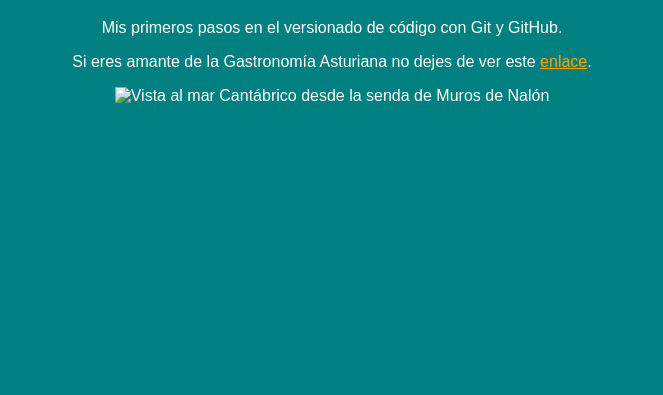
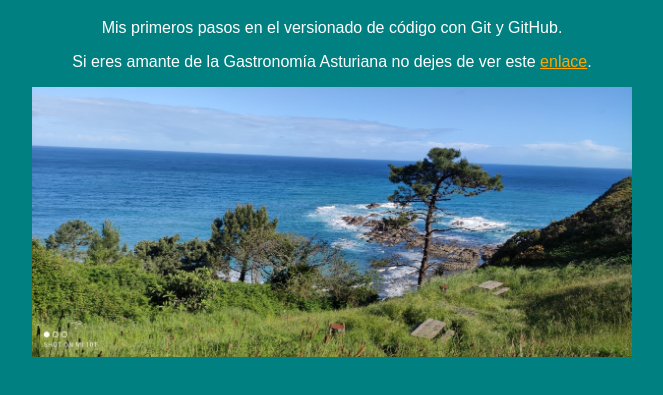
Before and after one commit to CovadongaQS/practicando-git-main, a plain HTML site: page index.html in a window 1280 px wide. Shown: the part 61-456 px from the top of the page, without its empty margins (308-971 px from the left). Drawn offline with Linux system fonts and the light colour scheme.

Commit message:
Corrigiendo extensión imagen

```diff
--- a/index.html
+++ b/index.html
@@ -14,7 +14,7 @@
       <a href="https://gastronomiaasturiana.net">enlace</a>.
     </p>
     <img
-      src="vista1.png"
+      src="vista1.jpg"
       alt="Vista al mar Cantábrico desde la senda de Muros de Nalón"
     />
     <script src="index.js"></script>
```
